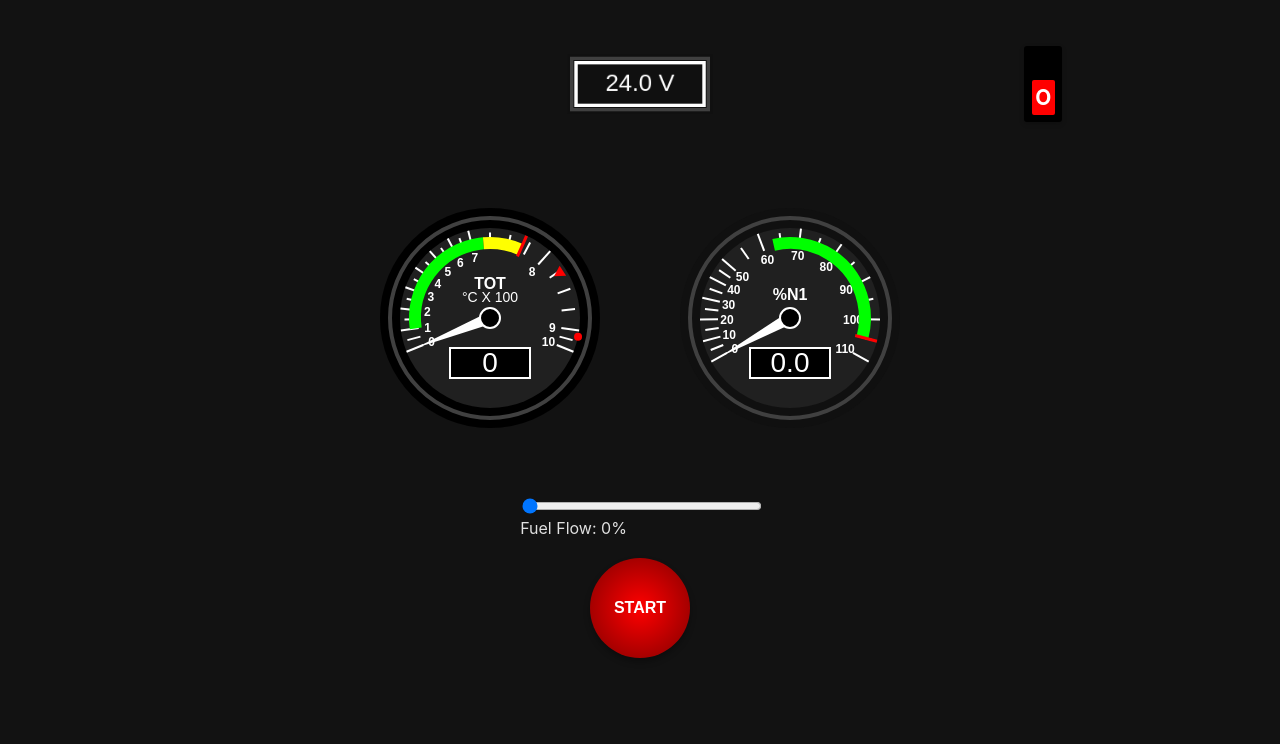
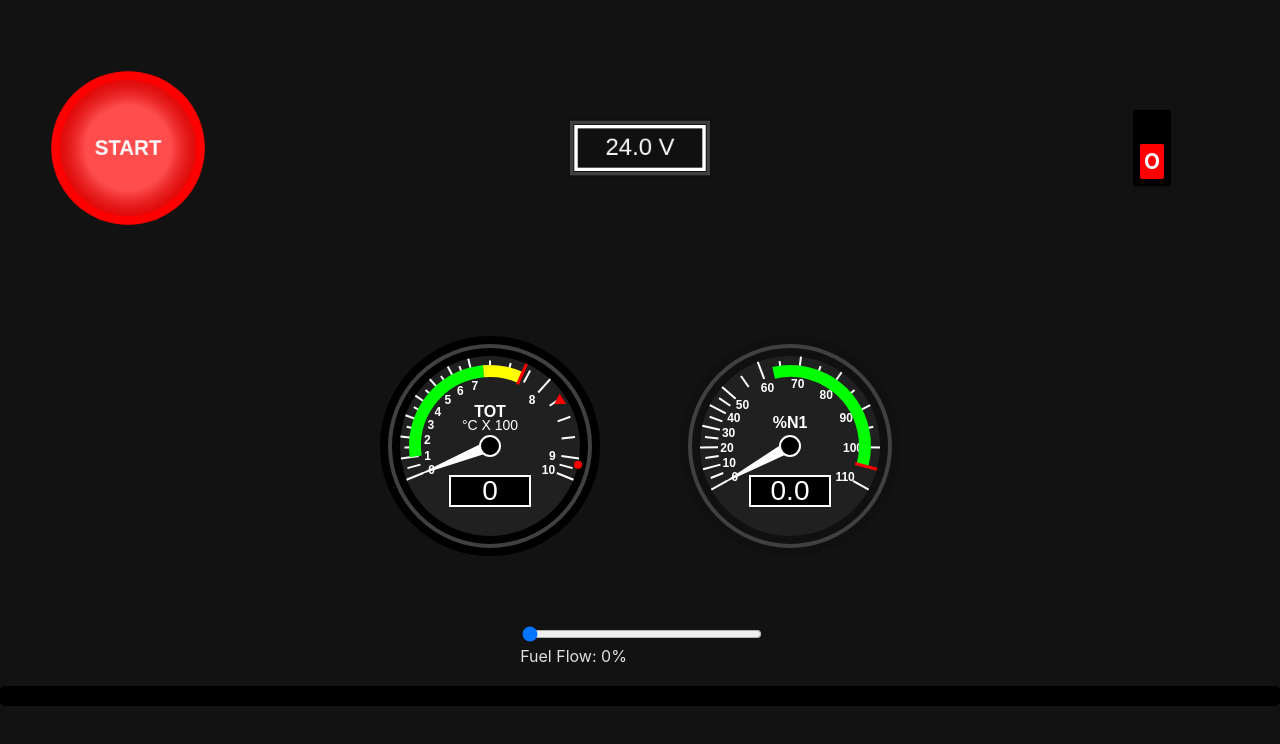
Before and after one commit to l3xcaliburr/helicopter-startup-app, a React (Create React App) app: page / in a window 1280 px wide. Shown: the top 744 px of the page. Built offline with nearby package versions, Linux system fonts and the light colour scheme.

Commit message:
Implemented terminal logging for future use. Updated start button for better visual. Adjust N1 and TOT calculations to mimic turbine start more accurately.

```diff
--- a/src/App.jsx
+++ b/src/App.jsx
@@ -9,29 +9,147 @@ import StarterButton from "./StarterButton";
 const baseTemperature = 0; // Base temperature (e.g., ambient)
 const maxTemperature = 1000; // Max temperature during light-off
 const normalOperatingTemp = 483; // Normal operating temperature after self-sustaining
-const k = 8.5; // Constant for exponential function
-const fuelSensitivity = 10; // Set fuel sensitivity to 10
+const k = 12.5; // Constant for exponential function
+const fuelSensitivity = 8; // Set fuel sensitivity to 10
 
 const StartPanel = () => {
   const [temperature, setTemperature] = useState(0);
   const [ngValue, setNgValue] = useState(0);
   const [voltage, setVoltage] = useState(24);
   const [isBatteryOn, setIsBatteryOn] = useState(false);
+  const [isStarterPressed, setIsStarterPressed] = useState(false);
   const [isStarting, setIsStarting] = useState(false);
-  const [fuelFlow, setFuelFlow] = useState(0); // Fuel flow percentage
-  const [isSelfSustaining, setIsSelfSustaining] = useState(false); // Moved inside the component
+  const [fuelFlow, setFuelFlow] = useState(0);
+  const [isSelfSustaining, setIsSelfSustaining] = useState(false);
   const [isIdleLockReleased, setIsIdleLockReleased] = useState(false);
+  const [isLightOff, setIsLightOff] = useState(false);
+  const [setContinueNgAcceleration] = useState(false);
+  const [logs, setLogs] = useState([]);
 
   const tempCanvasRef = useRef(null);
   const ngCanvasRef = useRef(null);
   const batteryCanvasRef = useRef(null);
   const fuelFlowRef = useRef(fuelFlow);
   const isIdleLockReleasedRef = useRef(isIdleLockReleased);
+  const lightOffTimeoutRef = useRef(null);
+  const coolDownIntervalRef = useRef(null);
+  const terminalRef = useRef(null);
+  const addLog = (message) => {
+    setLogs((prevLogs) => [...prevLogs, message]);
+  };
 
+  //Handle terminal window autoscrolling
+  useEffect(() => {
+    if (terminalRef.current) {
+      terminalRef.current.scrollTop = terminalRef.current.scrollHeight;
+    }
+  }, [logs]);
+
+  //Voltage drawdown during starter engagement
+  const handleStarterPress = () => {
+    if (isBatteryOn) {
+      setIsStarting(true);
+      setVoltage(18.5);
+    }
+  };
+
+  //Continue Ng acceleration after starter release
+  const handleStarterRelease = () => {
+    if (ngValue >= 42) {
+      setContinueNgAcceleration(true);  // Allow NG acceleration to continue
+    }
+    setIsStarting(false);
+  };
+
+  //Display TOT gauge animation
+  useEffect(() => {
+    const tempCanvas = tempCanvasRef.current;
+    const tempCtx = tempCanvas.getContext("2d");
+    TotGauge(tempCtx, temperature);
+  }, [temperature]);
+
+  //Display N1 gauge animation
+  useEffect(() => {
+    const ngCanvas = ngCanvasRef.current;
+    const ngCtx = ngCanvas.getContext("2d");
+    N1Gauge(ngCtx, ngValue);
+  }, [ngValue]);
+
+  //Display voltage gauge animation
+  useEffect(() => {
+    const batteryCanvas = batteryCanvasRef.current;
+    const batteryCtx = batteryCanvas.getContext("2d");
+    VoltageMeter(batteryCtx, voltage);
+  }, [voltage]);
+
+  //Handle starter press using 'SPACE'
+  useEffect(() => {
+    const handleKeyDown = (event) => {
+      if (event.code === 'Space' && isBatteryOn) {
+        setIsStarterPressed(true);  // Mark button as pressed
+        handleStarterPress();
+      }
+    };
+
+    const handleKeyUp = (event) => {
+      if (event.code === 'Space' && isBatteryOn) {
+        setIsStarterPressed(false);  // Mark button as released
+        handleStarterRelease();
+      }
+    };
+
+    window.addEventListener('keydown', handleKeyDown);
+    window.addEventListener('keyup', handleKeyUp);
+
+    return () => {
+      window.removeEventListener('keydown', handleKeyDown);
+      window.removeEventListener('keyup', handleKeyUp);
+    };
+  }, [isBatteryOn]);
+
+  //Sets the fuel flow reference
+  useEffect(() => {
+    fuelFlowRef.current = fuelFlow;
+  }, [fuelFlow]);
+
+  //Allow fuel adjustment using 'SCROLL'
+  useEffect(() => {
+    const handleScroll = (event) => {
+      event.preventDefault(); // Prevents the default scrolling behavior
+      setFuelFlow(prevFuelFlow => {
+        let newFuelFlow = prevFuelFlow;
+
+        if (event.deltaY < 0) {
+          // Scrolling up - decrease fuel flow
+          newFuelFlow = prevFuelFlow - 0.003;
+          if (prevFuelFlow >= 0.4 && newFuelFlow < 0.4 && !isIdleLockReleasedRef.current) {
+            // Idle lock engaged, prevent reducing below 60%
+            newFuelFlow = 0.4;
+          } else {
+            newFuelFlow = Math.max(newFuelFlow, 0);
+          }
+        } else if (event.deltaY > 0) {
+          // Scrolling down - increase fuel flow
+          newFuelFlow = Math.min(prevFuelFlow + 0.003, 1);
+        }
+
+        return newFuelFlow;
+      });
+    };
+
+    window.addEventListener('wheel', handleScroll);
+
+    return () => {
+      window.removeEventListener('wheel', handleScroll);
+    };
+  }, []);
+
+  //Set idle lock
   useEffect(() => {
     isIdleLockReleasedRef.current = isIdleLockReleased;
   }, [isIdleLockReleased]);
 
+  //Prevent fuel control from being reduced below idle > 40%
   useEffect(() => {
     const handleKeyDown = (event) => {
       if (event.key === 'Control' || event.key === 'Meta') {
@@ -54,52 +172,9 @@ const StartPanel = () => {
     };
   }, []);
 
+  //TOT light off, acceleration and sustain logic
   useEffect(() => {
-    const tempCanvas = tempCanvasRef.current;
-    const tempCtx = tempCanvas.getContext("2d");
-    TotGauge(tempCtx, temperature);
-  }, [temperature]);
-
-  useEffect(() => {
-    const ngCanvas = ngCanvasRef.current;
-    const ngCtx = ngCanvas.getContext("2d");
-    N1Gauge(ngCtx, ngValue);
-  }, [ngValue]);
-
-  useEffect(() => {
-    const batteryCanvas = batteryCanvasRef.current;
-    const batteryCtx = batteryCanvas.getContext("2d");
-    VoltageMeter(batteryCtx, voltage);
-  }, [voltage]);
-
-  useEffect(() => {
-    const handleKeyDown = (event) => {
-      if (event.code === 'Space' && isBatteryOn) {
-        handleStarterPress();
-      }
-    };
-
-    const handleKeyUp = (event) => {
-      if (event.code === 'Space' && isBatteryOn) {
-        handleStarterRelease();
-      }
-    };
-
-    window.addEventListener('keydown', handleKeyDown);
-    window.addEventListener('keyup', handleKeyUp);
-
-    return () => {
-      window.removeEventListener('keydown', handleKeyDown);
-      window.removeEventListener('keyup', handleKeyUp);
-    };
-  }, [isBatteryOn]);  // This effect depends on the battery state
-
-  const coolDownIntervalRef = useRef(null);
-  const lightOffTimeoutRef = useRef(null);
-  const [isLightOff, setIsLightOff] = useState(false);
-
-  useEffect(() => {
-     // Start light-off process if starting or self-sustaining with fuel flow
+    // Start light-off process if starting or self-sustaining with fuel flow
     if ((isBatteryOn && isStarting && fuelFlow > 0 && !isLightOff) || (isSelfSustaining && fuelFlow > 0 && !isLightOff)) {
       // Clear any existing cooldown interval
       if (coolDownIntervalRef.current) {
@@ -109,7 +184,7 @@ const StartPanel = () => {
 
       // Start light-off delay if not already started
       if (!lightOffTimeoutRef.current) {
-        const lightOffDelay = 1500; // milliseconds
+        const lightOffDelay = 1100; // milliseconds
 
         lightOffTimeoutRef.current = setTimeout(() => {
           setIsLightOff(true);
@@ -128,52 +203,32 @@ const StartPanel = () => {
     if (isLightOff || (isSelfSustaining && fuelFlow > 0)) {
       let targetTemperature;
 
-      if (ngValue < 15) {
+      if (ngValue < 32) {
         // Light-off phase
+        const ngFactor = (50 - ngValue) / 20;
         targetTemperature =
           baseTemperature +
-          (maxTemperature - baseTemperature) * (1 - Math.exp(-k * fuelFlow));
-      } else if (ngValue >= 15 && ngValue < 63) {
+          (maxTemperature - baseTemperature) * (1 - Math.exp(-k * fuelFlow)) * ngFactor;
+      } else if (ngValue >= 32 && ngValue < 40) {
         // Acceleration phase
-        const ngFactor = (63 - ngValue) / 30;
+        const ngFactor = (53 - ngValue) / 10;
         targetTemperature =
           baseTemperature +
-          ((maxTemperature - baseTemperature) * (1 - Math.exp(-k * fuelFlow))) * ngFactor;
+          (normalOperatingTemp - baseTemperature) * (1 - Math.exp(-k * fuelFlow)) * ngFactor;
       } else {
         // Self-sustaining phase
-        const k_sustain = 15.1; // Adjusted constant
+        const k_sustain = 12.5; // Adjusted constant
         targetTemperature =
           baseTemperature +
           (normalOperatingTemp - baseTemperature) * (1 - Math.exp(-k_sustain * fuelFlow));
       }
 
-      const responseFactor = fuelSensitivity / 200000;
+      const responseFactor = fuelSensitivity / 400000;
       const temperatureDifference = targetTemperature - temperature;
       const temperatureAdjustment = temperatureDifference * responseFactor;
       const newTemperature = temperature + temperatureAdjustment;
 
       setTemperature(newTemperature);
-
-      // Overtemperature warning
-      if (newTemperature > 900) {
-        console.warn('Warning: Overtemperature condition!');
-      }
-    }
-
-    if ((!isStarting && !isSelfSustaining) || fuelFlow === 0) {
-      if (!coolDownIntervalRef.current) {
-        coolDownIntervalRef.current = setInterval(() => {
-          setTemperature((prevTemp) => {
-            const newTemp = prevTemp - 5; // Adjust the cooldown rate as needed
-            if (newTemp <= baseTemperature) {
-              clearInterval(coolDownIntervalRef.current);
-              coolDownIntervalRef.current = null;
-              return baseTemperature;
-            }
-            return newTemp;
-          });
-        }, 100);
-      }
     }
 
     // Reset isLightOff if starting conditions are not met
@@ -195,11 +250,7 @@ const StartPanel = () => {
     isLightOff,
   ]);
 
-  // Update the ref whenever fuelFlow changes
-  useEffect(() => {
-    fuelFlowRef.current = fuelFlow;
-  }, [fuelFlow]);
-
+  //Ng acceleration, sustain and shutdown logic
   useEffect(() => {
     let n1Interval;
 
@@ -207,13 +258,14 @@ const StartPanel = () => {
       // Starter is engaged and battery is on
       n1Interval = setInterval(() => {
         setNgValue((prevNg) => {
-          const newNg = prevNg + 0.3; // Increased rate for faster N1 rise
+          const newNg = prevNg + 0.25; // Increased rate for faster N1 rise
           if (newNg >= 42) {
             setIsSelfSustaining(true); // Engine becomes self-sustaining
           }
           return newNg;
         });
       }, 100);
+
     } else if (isBatteryOn && isSelfSustaining && fuelFlow > 0) {
       // Engine is self-sustaining and fuel flow is sufficient
       n1Interval = setInterval(() => {
@@ -248,6 +300,29 @@ const StartPanel = () => {
           return prevNg + ngAdjustment;
         });
       }, 100);
+
+    } else if (isBatteryOn && isSelfSustaining && fuelFlow === 0) {
+        // Engine is self-sustaining, but fuel flow has been cut
+        n1Interval = setInterval(() => {
+          setNgValue((prevNg) => {
+            // We want the NG to decrease to 0 over 30 seconds (300 intervals of 100ms each)
+            const totalDecelTime = 30 * 1000; // 30 seconds
+            const intervalTime = 100; // 100ms interval
+            const totalIntervals = totalDecelTime / intervalTime; // 300 intervals
+
+            const decrement = prevNg / totalIntervals; // Decrement NG over time
+            const newNg = prevNg - decrement;
+
+            if (newNg <= 0) {  // Stop when NG reaches zero
+              clearInterval(n1Interval); // Stop the interval once NG reaches 0
+              setIsSelfSustaining(false); // Reset self-sustaining state
+              return 0;
+            }
+
+            return newNg; // Gradually reduce NG over time
+        });
+      }, 100); // Run every 100ms
+
     } else {
       // N1 decreases when conditions are not met
       n1Interval = setInterval(() => {
@@ -257,7 +332,7 @@ const StartPanel = () => {
             setIsSelfSustaining(false); // Reset self-sustaining state
             return 0;
           }
-          return prevNg - 0.2; // Adjust rate as needed
+          return prevNg - 0.05; // Adjust rate as needed
         });
       }, 100);
     }
@@ -267,55 +342,17 @@ const StartPanel = () => {
     };
   }, [isStarting, isBatteryOn, isSelfSustaining]);
 
-  // Handle starter button press
-  const handleStarterPress = () => {
-    if (isBatteryOn) {
-      setIsStarting(true);
-      setVoltage(18.5);
-    }
-  };
-
-  // Handle starter button release
-  const handleStarterRelease = () => {
-    setIsStarting(false);
-    // N1 behavior after release is handled in the N1 useEffect
-  };
-
-  useEffect(() => {
-    const handleScroll = (event) => {
-      setFuelFlow(prevFuelFlow => {
-        let newFuelFlow = prevFuelFlow;
-
-        if (event.deltaY < 0) {
-          // Scrolling up - decrease fuel flow
-          newFuelFlow = prevFuelFlow - 0.003;
-
-          if (prevFuelFlow >= 0.4 && newFuelFlow < 0.4 && !isIdleLockReleasedRef.current) {
-            // Idle lock engaged, prevent reducing below 60%
-            newFuelFlow = 0.4;
-          } else {
-            newFuelFlow = Math.max(newFuelFlow, 0);
-          }
-        } else if (event.deltaY > 0) {
-          // Scrolling down - increase fuel flow
-          newFuelFlow = Math.min(prevFuelFlow + 0.003, 1);
-        }
-
-        return newFuelFlow;
-      });
-    };
-
-    window.addEventListener('wheel', handleScroll);
-
-    return () => {
-      window.removeEventListener('wheel', handleScroll);
-    };
-  }, []);
-
+  //Display application using HTML
   return (
     <div> {/* Added this div to wrap everything into a single parent */}
       <div className="header-container">
-        <div className="blank-item">
+
+      <div className="gauge-item">
+          <StarterButton
+            onMouseDown={handleStarterPress}
+            onMouseUp={handleStarterRelease}
+            isPressed={isStarterPressed}  // Pass the state to track the press
+          />
         </div>
         <div className="blank-item">
         </div>
@@ -324,7 +361,7 @@ const StartPanel = () => {
         </div>
         <div className="blank-item">
         </div>
-        <div className="battery-switch-container">
+        <div className="gauge-item">
           <BatterySwitch
             onToggle={(isOn) => {
               setIsBatteryOn(isOn);
@@ -375,19 +412,22 @@ const StartPanel = () => {
           </div>
       </div>
 
+      <div className="footer-container">
+        <div className="blank-item"></div>
+        <div className="terminal-window" ref={terminalRef}>
+          {logs.map((log, index) => (
+            <div key={index}>{log}</div>
+          ))}
+        </div>
+        <div className="blank-item"></div>
+      </div>
+
       <div className="footer-container" >
           <div className="blank-item">
-          </div>
-          <div className="starter-container">
-                <StarterButton
-                  onMouseDown={handleStarterPress}
-                  onMouseUp={handleStarterRelease}
-                >
-                  Starter
-                </StarterButton>
-              </div>
+            </div>
+
           <div className="blank-item">
-          </div>
+        </div>
       </div>
     </div>
   );
--- a/src/StarterButton/StarterButton.jsx
+++ b/src/StarterButton/StarterButton.jsx
@@ -1,16 +1,61 @@
-import '../styles.css';
+import React, { useEffect, useRef } from "react";
 
-const StarterButton = ({ onMouseDown, onMouseUp }) => {
+const StarterButton = ({ onMouseDown, onMouseUp, isPressed }) => {
+  const canvasRef = useRef(null);
+
+  // Function to draw the button
+  const drawButton = () => {
+    const canvas = canvasRef.current;
+    const ctx = canvas.getContext("2d");
+
+    const centerX = 150;
+    const centerY = 150;
+    const radius = 90;
+
+    // Clear the canvas
+    ctx.clearRect(0, 0, canvas.width, canvas.height);
+
+    // Outer Circle (button base)
+    ctx.beginPath();
+    ctx.arc(centerX, centerY, radius, 0, 2 * Math.PI);
+    ctx.fillStyle = isPressed
+      ? "rgba(128, 0, 0, 1)" // Darker when pressed
+      : "rgba(255, 0, 0, 1)"; // Red when not pressed
+    ctx.fill();
+    ctx.closePath();
+
+    // Inner shadow/highlight ring
+    ctx.beginPath();
+    ctx.arc(centerX, centerY, radius - 10, 0, 2 * Math.PI);
+    const gradient = ctx.createRadialGradient(centerX, centerY, 50, centerX, centerY, radius);
+    gradient.addColorStop(0, "rgba(255, 255, 255, 0.3)");
+    gradient.addColorStop(1, "rgba(0, 0, 0, 0.1)");
+    ctx.fillStyle = gradient;
+    ctx.fill();
+    ctx.closePath();
+
+    // Text inside the button
+    ctx.fillStyle = "white";
+    ctx.font = "bold 24px Arial";
+    ctx.textAlign = "center";
+    ctx.fillText("START", centerX, centerY + 8); // Center the text
+  };
+
+  // Draw the button initially and on state change
+  useEffect(() => {
+    drawButton();
+  }, [isPressed]);
+
   return (
-    <button
-      className="starter-button"
+    <canvas
+      ref={canvasRef}
+      width={300}
+      height={300}
+      style={{ cursor: "pointer" }}
       onMouseDown={onMouseDown}
       onMouseUp={onMouseUp}
-    >
-      START
-    </button>
+    />
   );
 };
 
-
 export default StarterButton;
--- a/src/index.css
+++ b/src/index.css
@@ -1,4 +1,6 @@
 body {
+  overflow: hidden;
+  height: 100%;
   margin: 0;
   background-color: #121212;
   color: #e0e0e0;
--- a/src/styles.css
+++ b/src/styles.css
@@ -55,7 +55,7 @@
   align-items: center;
   margin-top: 20px;
   width: 100%;
-  height: 100%;
+  height: auto;
   box-sizing: border-box;
 }
 
@@ -95,54 +95,14 @@ input[type="range"] {
 }
 
 
-.starter-button {
-  width: 100px;
-  height: 100px;
-  background: radial-gradient(circle, rgba(255, 0, 0, 1) 0%, rgba(128, 0, 0, 1) 100%);
-  border: none;
-  border-radius: 50%;
-  color: white;
-  font-size: 16px;
-  font-weight: bold;
-  cursor: pointer;
-  box-shadow: 0px 4px 6px rgba(0, 0, 0, 0.3);
-  transition: transform 0.1s ease-in-out, box-shadow 0.1s ease-in-out;
+.terminal-window {
+  width: 100%;
+  max-height: 150px;  /* Ensure terminal window height doesn't exceed 150px */
+  background-color: black;
+  color: green;
+  padding: 10px;
+  overflow-y: auto;    /* Allow internal scrolling for terminal output */
+  border-radius: 5px;
+  font-family: monospace;
+  box-sizing: border-box;  /* Ensure padding is included in the element's total width and height */
 }
-
-.starter-button:active {
-  transform: scale(0.95);
-  box-shadow: 0px 2px 4px rgba(0, 0, 0, 0.5);
-}
-
-/* Sidebar styles */
-.sidebar {
-  position: fixed;
-  right: 0;
-  top: 0;
-  width: 100px; /* Adjust as needed */
-  height: 100%;
-  background-color: #f0f0f0; /* Optional: background color */
-  display: flex;
-  align-items: center;
-  justify-content: center;
-  padding: 10px;
-  box-shadow: -2px 0 5px rgba(0,0,0,0.1);
-}
-
-/* Responsive adjustments for mobile */
-@media (max-width: 768px) {
-  .sidebar {
-    position: fixed;
-    bottom: 0;
-    right: 0;
-    width: 100%;
-    height: auto;
-    flex-direction: row;
-    padding: 5px;
-  }
-
-  .main-content {
-    margin-right: 0;
-    margin-bottom: 70px; /* Adjust for mobile sidebar height */
-  }
-}
```
Also changed, not shown: src/App.css (deleted, +0 -38 lines).
